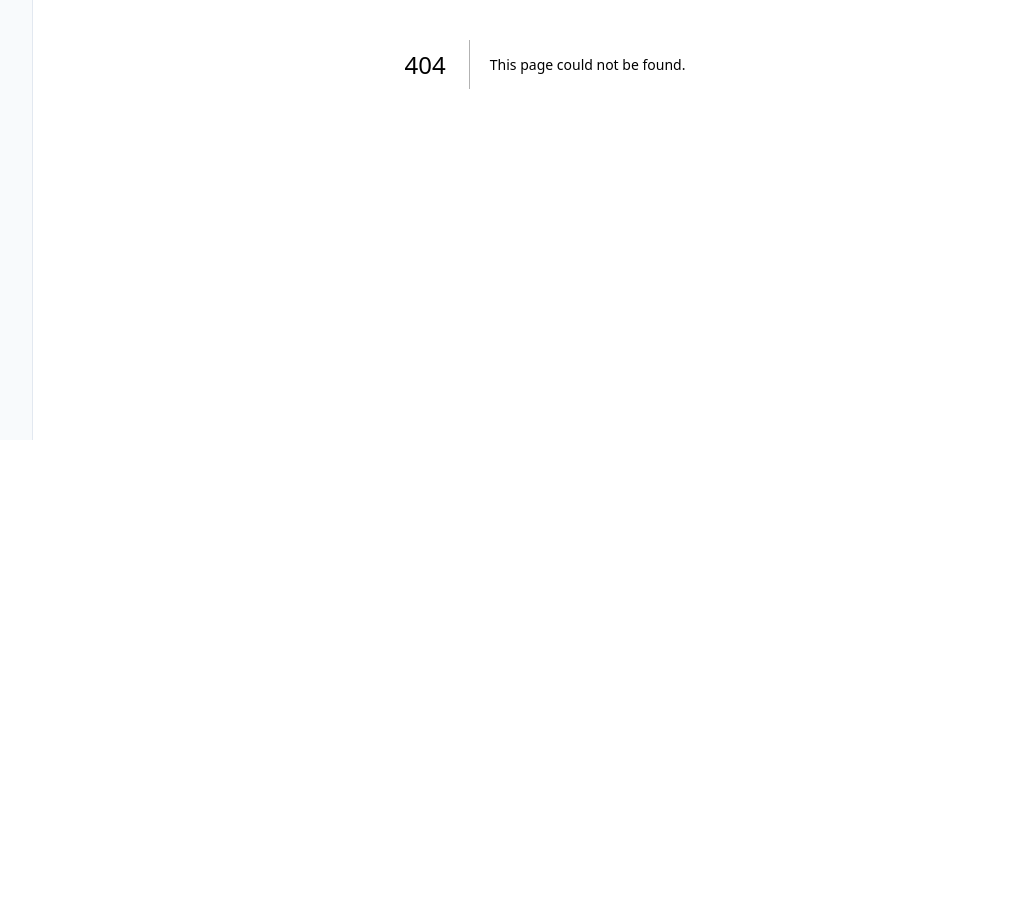
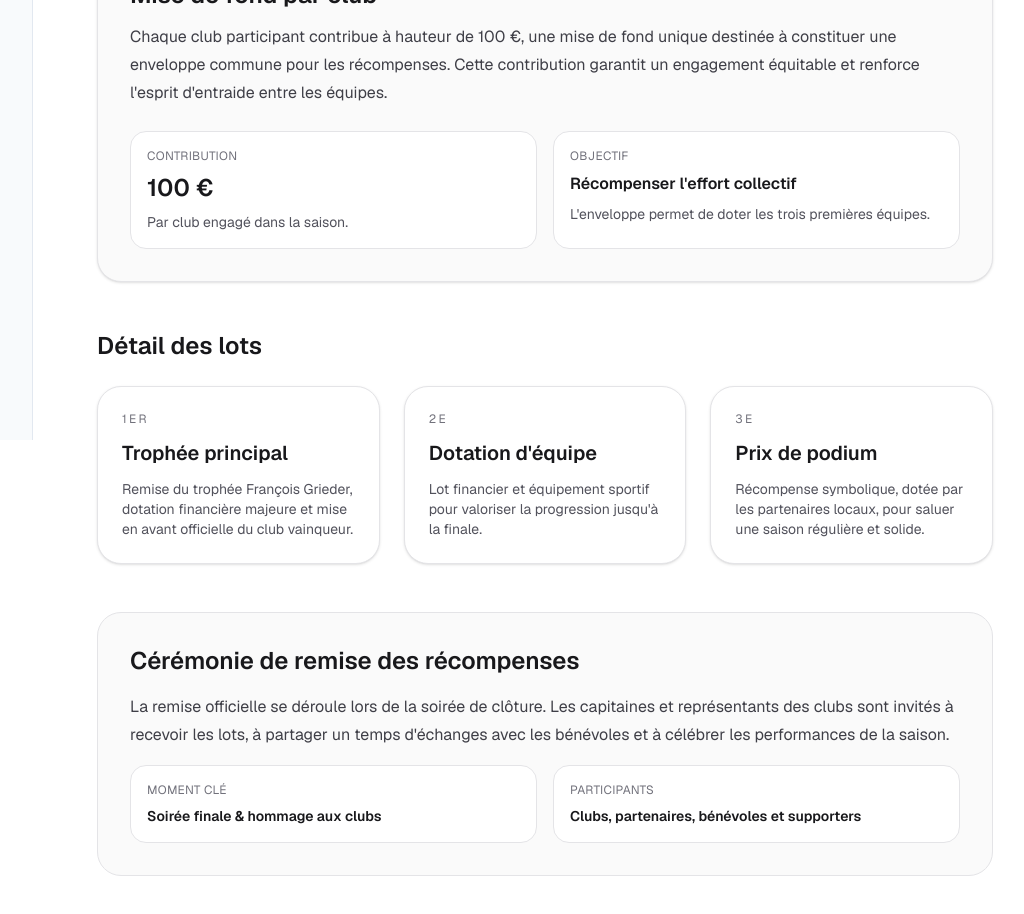
Before and after one commit to jesared/tfg-refonte, a Next.js app: page /recompenses in a window 1280 px wide. Before the commit this address had no page. Shown: the part 360-1274 px from the top of the page, without its empty margins (223-1247 px from the left). Before the commit the page ends 848 px from the top, so only its background shows below. Built offline with nearby package versions, Linux system fonts and the light colour scheme.

Commit message:
Add rewards page content

```diff
--- /dev/null
+++ b/app/recompenses/page.tsx
@@ -0,0 +1,130 @@
+import type { Metadata } from "next";
+
+export const metadata: Metadata = {
+  title: "Récompenses",
+  description:
+    "Présentation des récompenses, des mises de fond par club et de la cérémonie de remise du trophée.",
+};
+
+export default function RecompensesPage() {
+  return (
+    <main className="min-h-screen bg-white px-6 py-16 text-zinc-900">
+      <div className="mx-auto flex w-full max-w-4xl flex-col gap-12">
+        <header className="space-y-4">
+          <p className="text-sm font-semibold uppercase tracking-[0.2em] text-zinc-500">
+            Récompenses
+          </p>
+          <h1 className="text-4xl font-semibold leading-tight">
+            Valoriser l&apos;engagement des clubs et célébrer la performance
+          </h1>
+          <p className="text-lg text-zinc-600">
+            Une page dédiée à l&apos;effort collectif, aux lots remis aux équipes
+            gagnantes et à la cérémonie finale du trophée.
+          </p>
+        </header>
+
+        <section className="grid gap-6 rounded-3xl border border-zinc-200 bg-zinc-50 p-8 shadow-sm">
+          <div className="space-y-3">
+            <h2 className="text-2xl font-semibold">Mise de fond par club</h2>
+            <p className="text-base leading-7 text-zinc-700">
+              Chaque club participant contribue à hauteur de 100&nbsp;€, une mise
+              de fond unique destinée à constituer une enveloppe commune pour les
+              récompenses. Cette contribution garantit un engagement équitable et
+              renforce l&apos;esprit d&apos;entraide entre les équipes.
+            </p>
+          </div>
+          <div className="grid gap-4 sm:grid-cols-2">
+            <div className="rounded-2xl border border-zinc-200 bg-white p-4">
+              <p className="text-xs uppercase tracking-wide text-zinc-500">
+                Contribution
+              </p>
+              <p className="mt-2 text-2xl font-semibold text-zinc-900">100&nbsp;€</p>
+              <p className="mt-2 text-sm text-zinc-600">
+                Par club engagé dans la saison.
+              </p>
+            </div>
+            <div className="rounded-2xl border border-zinc-200 bg-white p-4">
+              <p className="text-xs uppercase tracking-wide text-zinc-500">
+                Objectif
+              </p>
+              <p className="mt-2 text-base font-semibold text-zinc-900">
+                Récompenser l&apos;effort collectif
+              </p>
+              <p className="mt-2 text-sm text-zinc-600">
+                L&apos;enveloppe permet de doter les trois premières équipes.
+              </p>
+            </div>
+          </div>
+        </section>
+
+        <section className="space-y-6">
+          <h2 className="text-2xl font-semibold">Détail des lots</h2>
+          <div className="grid gap-6 md:grid-cols-3">
+            <article className="rounded-3xl border border-zinc-200 bg-white p-6 shadow-sm">
+              <p className="text-xs uppercase tracking-[0.2em] text-zinc-500">
+                1er
+              </p>
+              <h3 className="mt-3 text-xl font-semibold">Trophée principal</h3>
+              <p className="mt-3 text-sm text-zinc-600">
+                Remise du trophée François Grieder, dotation financière majeure
+                et mise en avant officielle du club vainqueur.
+              </p>
+            </article>
+            <article className="rounded-3xl border border-zinc-200 bg-white p-6 shadow-sm">
+              <p className="text-xs uppercase tracking-[0.2em] text-zinc-500">
+                2e
+              </p>
+              <h3 className="mt-3 text-xl font-semibold">Dotation d&apos;équipe</h3>
+              <p className="mt-3 text-sm text-zinc-600">
+                Lot financier et équipement sportif pour valoriser la progression
+                jusqu&apos;à la finale.
+              </p>
+            </article>
+            <article className="rounded-3xl border border-zinc-200 bg-white p-6 shadow-sm">
+              <p className="text-xs uppercase tracking-[0.2em] text-zinc-500">
+                3e
+              </p>
+              <h3 className="mt-3 text-xl font-semibold">Prix de podium</h3>
+              <p className="mt-3 text-sm text-zinc-600">
+                Récompense symbolique, dotée par les partenaires locaux, pour
+                saluer une saison régulière et solide.
+              </p>
+            </article>
+          </div>
+        </section>
+
+        <section className="rounded-3xl border border-zinc-200 bg-zinc-50 p-8">
+          <div className="space-y-4">
+            <h2 className="text-2xl font-semibold">
+              Cérémonie de remise des récompenses
+            </h2>
+            <p className="text-base leading-7 text-zinc-700">
+              La remise officielle se déroule lors de la soirée de clôture. Les
+              capitaines et représentants des clubs sont invités à recevoir les
+              lots, à partager un temps d&apos;échanges avec les bénévoles et à
+              célébrer les performances de la saison.
+            </p>
+            <div className="grid gap-4 md:grid-cols-2">
+              <div className="rounded-2xl border border-zinc-200 bg-white p-4">
+                <p className="text-xs uppercase tracking-wide text-zinc-500">
+                  Moment clé
+                </p>
+                <p className="mt-2 text-sm font-semibold text-zinc-900">
+                  Soirée finale &amp; hommage aux clubs
+                </p>
+              </div>
+              <div className="rounded-2xl border border-zinc-200 bg-white p-4">
+                <p className="text-xs uppercase tracking-wide text-zinc-500">
+                  Participants
+                </p>
+                <p className="mt-2 text-sm font-semibold text-zinc-900">
+                  Clubs, partenaires, bénévoles et supporters
+                </p>
+              </div>
+            </div>
+          </div>
+        </section>
+      </div>
+    </main>
+  );
+}
```
